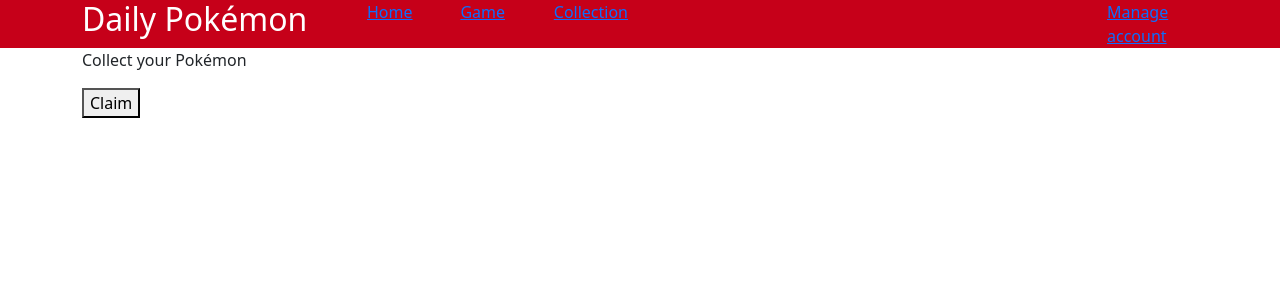
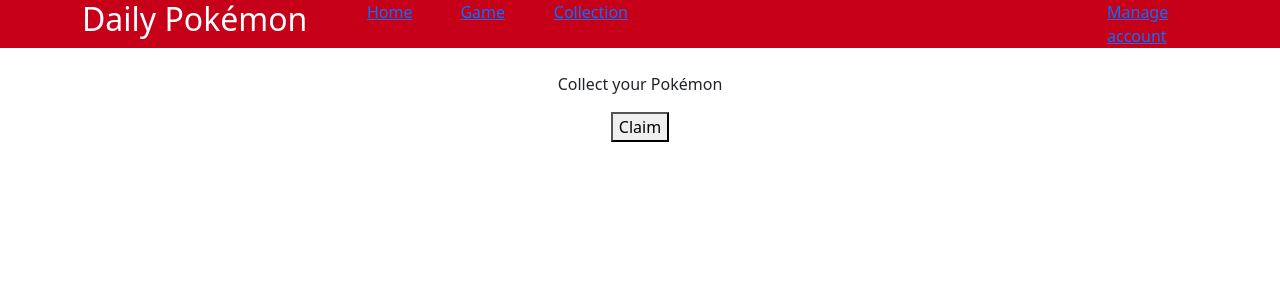
Before and after one commit to igl-myrick/daily-pokemon, a React (Create React App) app: page /game in a window 1280 px wide. Shown: the top 300 px of the page. Built offline with nearby package versions, Linux system fonts and the light colour scheme.

Commit message:
center elements

```diff
--- a/src/components/Game.js
+++ b/src/components/Game.js
@@ -8,18 +8,22 @@ function Game() {
   if (hasClaimed) {
     return (
       <React.Fragment>
+        <div className="text-center mt-4">
           <DisplayCard
             height={300}
             link="https://www.svgrepo.com/show/530495/link.svg"
             text="Placeholder Text"/>
           <Link to="/collection">View Collection</Link>
+        </div>
       </React.Fragment>
     );
   } else {
     return (
       <React.Fragment>
+        <div className="text-center mt-4">
           <p>Collect your Pokémon</p>
           <button type="button" onClick={() => setHasClaimed(true)}>Claim</button>
+        </div>
       </React.Fragment>
     );
   }
```
Lines whose indentation alone changed are shown as unchanged.
